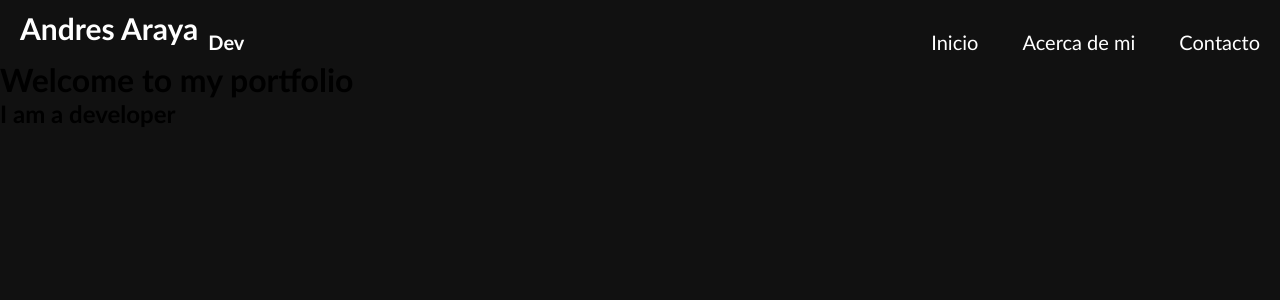
After one commit to l1k4skr/Portfolio-web, a PHP site: page /html/index_ing.html in a window 1280 px wide. The commit adds this page. Shown: the top 300 px of the page. Run offline with PHP 8.4, Linux system fonts and the light colour scheme.

Commit message:
Cambios generales

```diff
--- a/css/index.css
+++ b/css/index.css
@@ -1,77 +1,57 @@
 * {
     margin: 0px;
+    padding: 0px;
 }
+
 body {
-    background-image: url('../img/fondo.jpg');
-    background-repeat: no-repeat;
-    background-size: cover;
-    background-attachment: fixed;
+    background-color: #111111;
+    font-family: 'Candara', 'Roboto', sans-serif;
+}
 
-    font-family: 'Roboto', sans-serif;
-    font-size: 16px;
-
-    color: #fff;
-    margin: 0px;
-
+.cab {
+    height: 60px;
 }
-.cabecera {
-    background-color: #020202 ;
-    opacity: 0.8;
-    text-align: center;
 
 
+#nombre {
+    color: white;
+    font-size: 30px;
+    margin-left: 20px;
+    margin-top: 10px;
+    float: left;
 }
-.cabecera section {
-    background-color: #020202;
-    color: #d8db0d;
-    font-size: 30px;
-    font-family: Arial;
-    padding: 10px;
+
+#titulo {
+    color: white;
+    font-size: 20px;
+    margin-left: 10px;
+    margin-top: 30px;
+    float: left;
 }
-.barra-navegacion{
-    text-align: center;
-    padding: 20px;
-    margin:0px;
-    border: solid 1px #d8db0d;
-    border-top-left-radius: 50px;
-    border-top-right-radius: 50px;
-    background-image: url('https://fondosmil.com/fondo/28454.jpg');
 
+.caja-bot {
+    float: right;
+    margin-right: 20px;
+    margin-top: 30px;
 }
-.barra-navegacion a {
-    margin: 50px;
-    color: #0c6410;
+
+.caja-bot ul li {
+    display: inline-block;
+    list-style-type: none;
+    margin-left: 40px;
+    font-size: 20px;
+
     text-decoration: none;
-    font-size: 20px;
-    background-color: #ffffff;
-    padding: 10px;
-    padding-right: 50px;
-    padding-left: 50px;
-    border-radius: 600px;
 }
-.barra-navegacion a:hover {
-    background-color: #d8db0d;
-    color: #020202;}
-.inicio {
-    position: relative;
-    text-align: center;
-    border-radius: 50px;
-    background-color: rgb(218, 211, 211);
-    margin: 10px auto;
+
+.caja-bot ul li a {
+    color: white;
+    text-decoration: none;
 }
-#titulo {
-    font-size: 50px;
-    font-family: Roboto;
-    text-decoration: underline;
-    color: #020202;
-    text-align: center;
-    padding: 20px;
-    color : #949103;
+
+.caja-bot ul li a:hover {
+    color: rgb(139, 31, 31);
 }
-#titulo2 {
-    text-align: center;
-    font-size: 30px;
-    font-family: Roboto;
-    padding: 20px;
-    color : #080808;
+.caja-bot ul li a:active {
+    color: rgb(139, 31, 31);
 }
--- /dev/null
+++ b/html/index_ing.html
@@ -0,0 +1,41 @@
+<!DOCTYPE html>
+<html lang="en">
+
+<head>
+    <meta charset="UTF-8">
+    <meta http-equiv="X-UA-Compatible" content="IE=edge">
+    <meta name="viewport" content="width=device-width, initial-scale=1.0">
+    <link rel="stylesheet" href="../css/index.css">
+    <title>Bienvenido - Portafolio</title>
+</head>
+
+<body>
+    <div class="cab">
+        <h3 id="nombre">Andres Araya</h3>
+        <h3 id="titulo">Dev</h3>
+
+        <div class="caja-bot">
+            <ul>
+                <li><a href="#">Inicio</a></li>
+                <li><a href="#">Acerca de mi</a></li>
+                <li><a href="#">Contacto</a></li>
+            </ul>
+        </div>
+    </div>
+
+    <div class="cont">
+        <div class="block1">
+            <h1>
+                Welcome to my portfolio
+            </h1>
+        </div>
+        <div class="block2">
+            <h2>
+                I am a developer
+            </h2>
+        </div>
+
+    </div>
+</body>
+
+</html>
--- a/js/index.js
+++ /dev/null
@@ -1 +0,0 @@
-alert('Pagina en desarrollo');
```
Also changed, not shown: html/index.html (deleted, +0 -37 lines), html/index_esp.html (added, +41 -0 lines), 1 other file.
